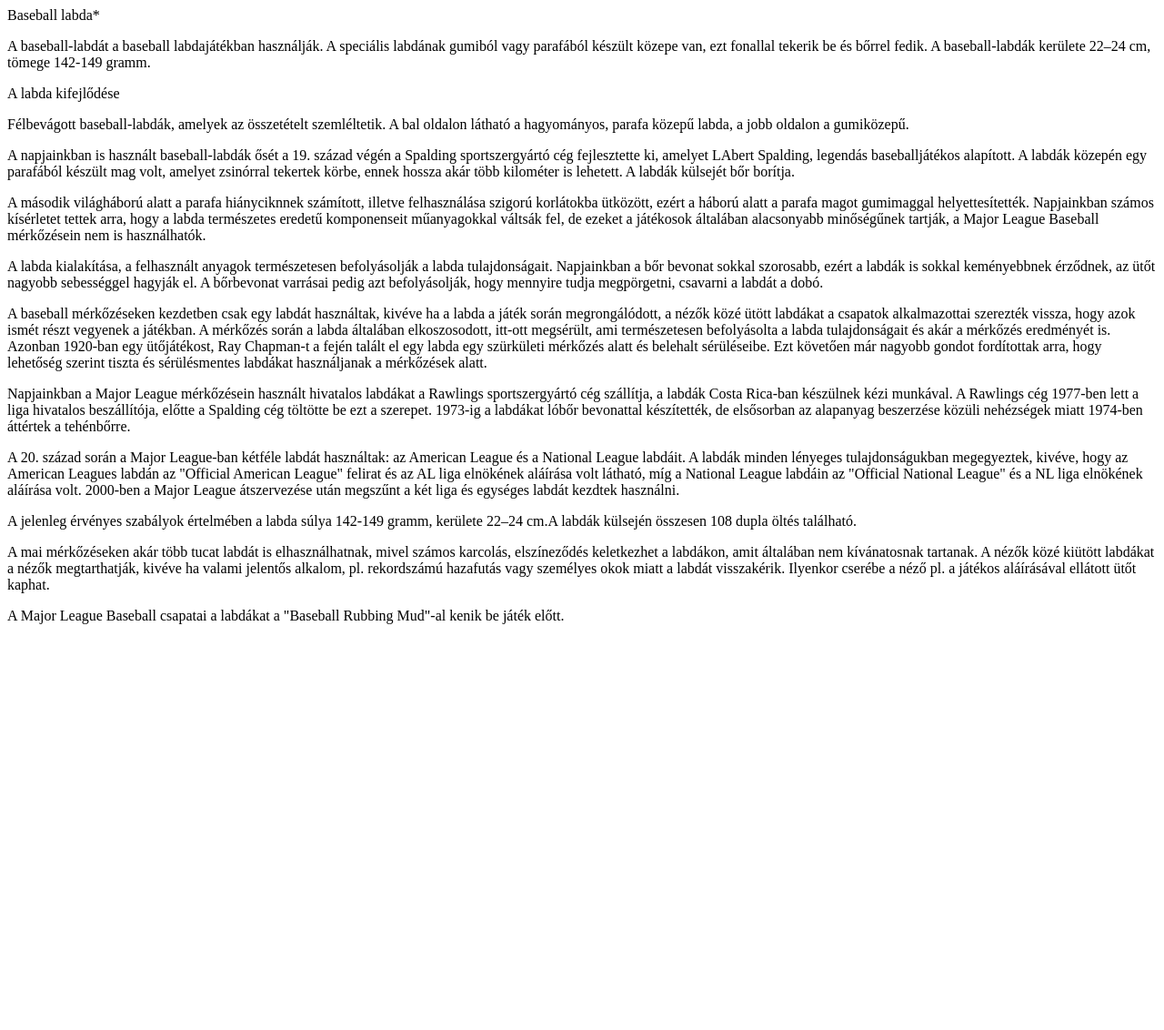
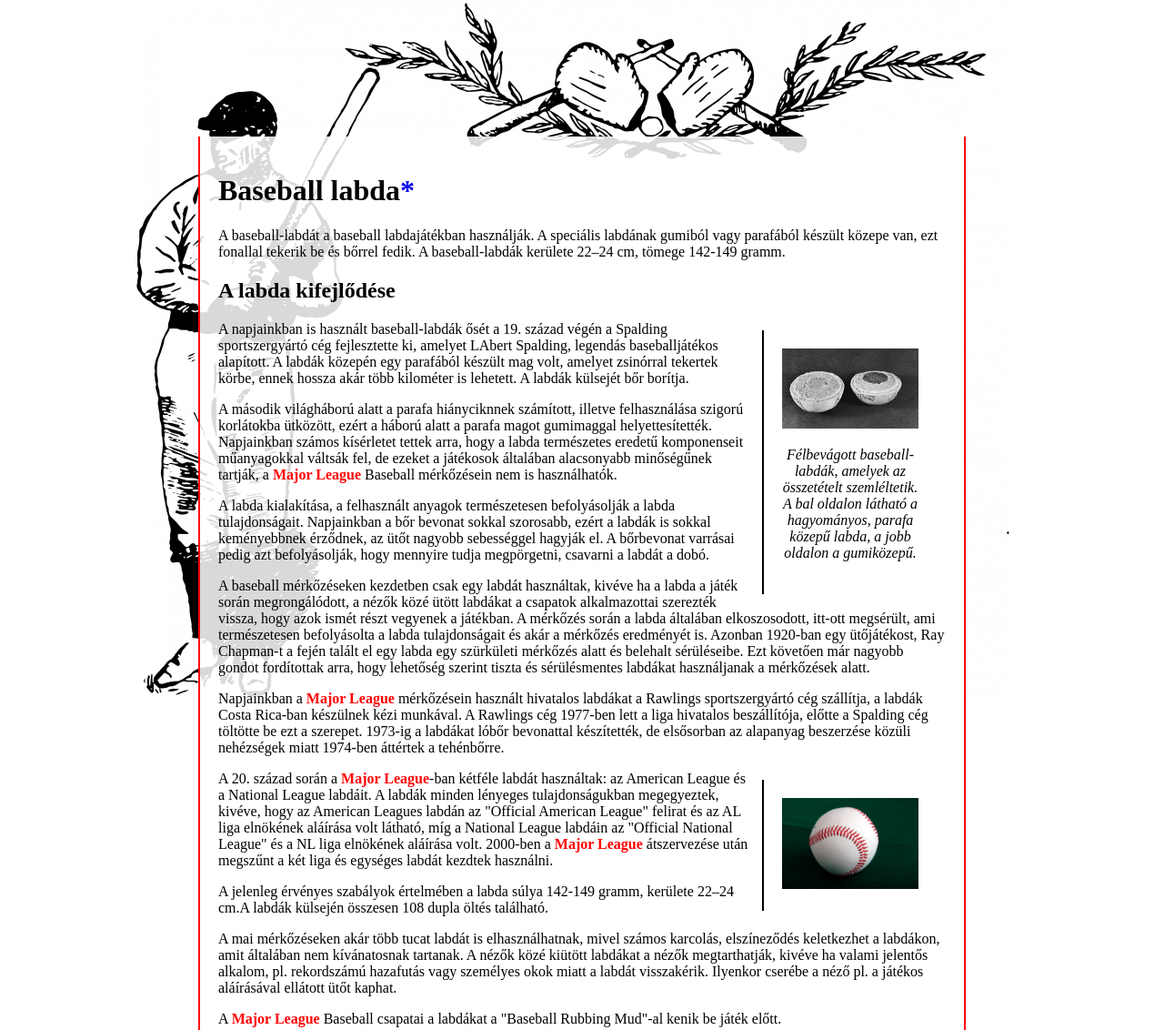
Before and after one commit to Webstersldr/Baseball_labda, a plain HTML site: page index.html in a window 1280 px wide. Shown: the top 1132 px of the page at 91% size. Before the commit the page ends 800 px from the top, so only its background shows below. Drawn offline with Linux system fonts and the light colour scheme.

Commit message:
baseball end

```diff
--- a/index.html
+++ b/index.html
@@ -1,22 +1,73 @@
-<html>
+<!DOCTYPE html>
+<html lang="hu">
+
 <head>
+    <meta charset="utf-8">
+    <title>Baseball-labda</title>
+    <link rel="stylesheet" href="style.css">
 </head>
+
 <body>
-    Baseball labda*
-    <p>A baseball-labdát a baseball labdajátékban használják. A speciális labdának gumiból vagy parafából készült közepe van, ezt fonallal tekerik be és bőrrel fedik. A baseball-labdák kerülete 22–24 cm, tömege 142-149 gramm.</p>
+    <div id="content">
+        <h1>Baseball labda<a href="https://hu.wikipedia.org/wiki/Baseball-labda" target="blank">*</a></h1>
+        <p>A baseball-labdát a baseball labdajátékban használják. A speciális labdának gumiból vagy parafából készült
+            közepe van, ezt fonallal tekerik be és bőrrel fedik. A baseball-labdák kerülete 22–24 cm, tömege 142-149
+            gramm.</p>
 
-    A labda kifejlődése
+        <h2>A labda kifejlődése</h2>
+        <div class="frame">
+            <img src="Felbevagva.jpg" alt="Félbevágott baseball-labda" title="Félbevágott baseball-labda">
+            <p class="imgcaption">Félbevágott baseball-labdák, amelyek az összetételt szemléltetik. A bal oldalon
+                látható a hagyományos, parafa
+                közepű labda, a jobb oldalon a gumiközepű.</p>
+        </div>
 
-    <p>Félbevágott baseball-labdák, amelyek az összetételt szemléltetik. A bal oldalon látható a hagyományos, parafa közepű labda, a jobb oldalon a gumiközepű.</p>
 
-    <p>A napjainkban is használt baseball-labdák ősét a 19. század végén a Spalding sportszergyártó cég fejlesztette ki, amelyet LAbert Spalding, legendás baseballjátékos alapított. A labdák közepén egy parafából készült mag volt, amelyet zsinórral tekertek körbe, ennek hossza akár több kilométer is lehetett. A labdák külsejét bőr borítja.</p>
-    <p>A második világháború alatt a parafa hiányciknnek számított, illetve felhasználása szigorú korlátokba ütközött, ezért a háború alatt a parafa magot gumimaggal helyettesítették. Napjainkban számos kísérletet tettek arra, hogy a labda természetes eredetű komponenseit műanyagokkal váltsák fel, de ezeket a játékosok általában alacsonyabb minőségűnek tartják, a Major League Baseball mérkőzésein nem is használhatók.</p>
-    <p>A labda kialakítása, a felhasznált anyagok természetesen befolyásolják a labda tulajdonságait. Napjainkban a bőr bevonat sokkal szorosabb, ezért a labdák is sokkal keményebbnek érződnek, az ütőt nagyobb sebességgel hagyják el. A bőrbevonat varrásai pedig azt befolyásolják, hogy mennyire tudja megpörgetni, csavarni a labdát a dobó.</p>
-    <p>A baseball mérkőzéseken kezdetben csak egy labdát használtak, kivéve ha a labda a játék során megrongálódott, a nézők közé ütött labdákat a csapatok alkalmazottai szerezték vissza, hogy azok ismét részt vegyenek a játékban. A mérkőzés során a labda általában elkoszosodott, itt-ott megsérült, ami természetesen befolyásolta a labda tulajdonságait és akár a mérkőzés eredményét is. Azonban 1920-ban egy ütőjátékost, Ray Chapman-t a fején talált el egy labda egy szürkületi mérkőzés alatt és belehalt sérüléseibe. Ezt követően már nagyobb gondot fordítottak arra, hogy lehetőség szerint tiszta és sérülésmentes labdákat használjanak a mérkőzések alatt.</p>
-    <p>Napjainkban a Major League mérkőzésein használt hivatalos labdákat a Rawlings sportszergyártó cég szállítja, a labdák Costa Rica-ban készülnek kézi munkával. A Rawlings cég 1977-ben lett a liga hivatalos beszállítója, előtte a Spalding cég töltötte be ezt a szerepet. 1973-ig a labdákat lóbőr bevonattal készítették, de elsősorban az alapanyag beszerzése közüli nehézségek miatt 1974-ben áttértek a tehénbőrre.</p>
-    <p>A 20. század során a Major League-ban kétféle labdát használtak: az American League és a National League labdáit. A labdák minden lényeges tulajdonságukban megegyeztek, kivéve, hogy az American Leagues labdán az "Official American League" felirat és az AL liga elnökének aláírása volt látható, míg a National League labdáin az "Official National League" és a NL liga elnökének aláírása volt. 2000-ben a Major League átszervezése után megszűnt a két liga és egységes labdát kezdtek használni.</p>
-    <p>A jelenleg érvényes szabályok értelmében a labda súlya 142-149 gramm, kerülete 22–24 cm.A labdák külsején összesen 108 dupla öltés található.</p>
-    <p>A mai mérkőzéseken akár több tucat labdát is elhasználhatnak, mivel számos karcolás, elszíneződés keletkezhet a labdákon, amit általában nem kívánatosnak tartanak. A nézők közé kiütött labdákat a nézők megtarthatják, kivéve ha valami jelentős alkalom, pl. rekordszámú hazafutás vagy személyes okok miatt a labdát visszakérik. Ilyenkor cserébe a néző pl. a játékos aláírásával ellátott ütőt kaphat.</p>
-    <p>A Major League Baseball csapatai a labdákat a "Baseball Rubbing Mud"-al kenik be játék előtt.</p>
+        <p>A napjainkban is használt baseball-labdák ősét a 19. század végén a Spalding sportszergyártó cég fejlesztette
+            ki, amelyet LAbert Spalding, legendás baseballjátékos alapított. A labdák közepén egy parafából készült mag
+            volt, amelyet zsinórral tekertek körbe, ennek hossza akár több kilométer is lehetett. A labdák külsejét bőr
+            borítja.</p>
+
+        <p>A második világháború alatt a parafa hiányciknnek számított, illetve felhasználása szigorú korlátokba
+            ütközött, ezért a háború alatt a parafa magot gumimaggal helyettesítették. Napjainkban számos kísérletet
+            tettek arra, hogy a labda természetes eredetű komponenseit műanyagokkal váltsák fel, de ezeket a játékosok
+            általában alacsonyabb minőségűnek tartják, a <span class="kiemelt">Major League</span> Baseball mérkőzésein
+            nem is használhatók.</p>
+        <p>A labda kialakítása, a felhasznált anyagok természetesen befolyásolják a labda tulajdonságait. Napjainkban a
+            bőr bevonat sokkal szorosabb, ezért a labdák is sokkal keményebbnek érződnek, az ütőt nagyobb sebességgel
+            hagyják el. A bőrbevonat varrásai pedig azt befolyásolják, hogy mennyire tudja megpörgetni, csavarni a
+            labdát a dobó.</p>
+        <p>A baseball mérkőzéseken kezdetben csak egy labdát használtak, kivéve ha a labda a játék során megrongálódott,
+            a nézők közé ütött labdákat a csapatok alkalmazottai szerezték vissza, hogy azok ismét részt vegyenek a
+            játékban. A mérkőzés során a labda általában elkoszosodott, itt-ott megsérült, ami természetesen
+            befolyásolta a labda tulajdonságait és akár a mérkőzés eredményét is. Azonban 1920-ban egy ütőjátékost, Ray
+            Chapman-t a fején talált el egy labda egy szürkületi mérkőzés alatt és belehalt sérüléseibe. Ezt követően
+            már nagyobb gondot fordítottak arra, hogy lehetőség szerint tiszta és sérülésmentes labdákat használjanak a
+            mérkőzések alatt.</p>
+        <p>Napjainkban a <span class="kiemelt">Major League</span> mérkőzésein használt hivatalos labdákat a Rawlings
+            sportszergyártó cég szállítja,
+            a labdák Costa Rica-ban készülnek kézi munkával. A Rawlings cég 1977-ben lett a liga hivatalos beszállítója,
+            előtte a Spalding cég töltötte be ezt a szerepet. 1973-ig a labdákat lóbőr bevonattal készítették, de
+            elsősorban az alapanyag beszerzése közüli nehézségek miatt 1974-ben áttértek a tehénbőrre.</p>
+        <div class="frame">
+            <img src="Baseball.jpg" alt="baseball-labda" title="baseball-labda">
+        </div>
+        <p>A 20. század során a <span class="kiemelt">Major League</span>-ban kétféle labdát használtak: az American
+            League és a National League
+            labdáit. A labdák minden lényeges tulajdonságukban megegyeztek, kivéve, hogy az American Leagues labdán az
+            "Official American League" felirat és az AL liga elnökének aláírása volt látható, míg a National League
+            labdáin az "Official National League" és a NL liga elnökének aláírása volt. 2000-ben a <span
+                class="kiemelt">Major League</span>
+            átszervezése után megszűnt a két liga és egységes labdát kezdtek használni.</p>
+        <p>A jelenleg érvényes szabályok értelmében a labda súlya 142-149 gramm, kerülete 22–24 cm.A labdák külsején
+            összesen 108 dupla öltés található.</p>
+        <p>A mai mérkőzéseken akár több tucat labdát is elhasználhatnak, mivel számos karcolás, elszíneződés keletkezhet
+            a labdákon, amit általában nem kívánatosnak tartanak. A nézők közé kiütött labdákat a nézők megtarthatják,
+            kivéve ha valami jelentős alkalom, pl. rekordszámú hazafutás vagy személyes okok miatt a labdát visszakérik.
+            Ilyenkor cserébe a néző pl. a játékos aláírásával ellátott ütőt kaphat.</p>
+        <p>A <span class="kiemelt">Major League</span> Baseball csapatai a labdákat a "Baseball Rubbing Mud"-al kenik be
+            játék előtt.</p>
+    </div>
 </body>
+
 </html>
--- a/style.css
+++ b/style.css
@@ -1,5 +1,8 @@
 body
 {
+    background-image: url('baseball-background.jpg');
+    background-size: 960px;
+    background-repeat: no-repeat;
     margin: 0;
     padding: 0;
     background-position-x: 150px;
@@ -7,17 +10,49 @@ body
 
 #content
 {
+    width: 800px;
+    margin: auto;
+    margin-top: 150px;
+    border-right: 2px solid red;
+    border-left: 2px solid red;
     padding: 20px;
     background-color: rgba(255,255,255,0.85);
+
 }
 
 .frame
 {
+    float: right;
+    width: 150px;
     padding:20px;
     margin:10px;
+    border-left: 2px solid black;
 }
 
 .frame img
 {
     width: 150px;
 }
+
+
+.imgcaption
+{
+    text-align: center;
+    font-style: italic;
+}
+
+.kiemelt
+{
+    font-weight: bold;
+    color: red;
+}
+
+a
+{
+    text-decoration: none;
+}
+
+a:hover
+{
+    color: red;
+}
```
